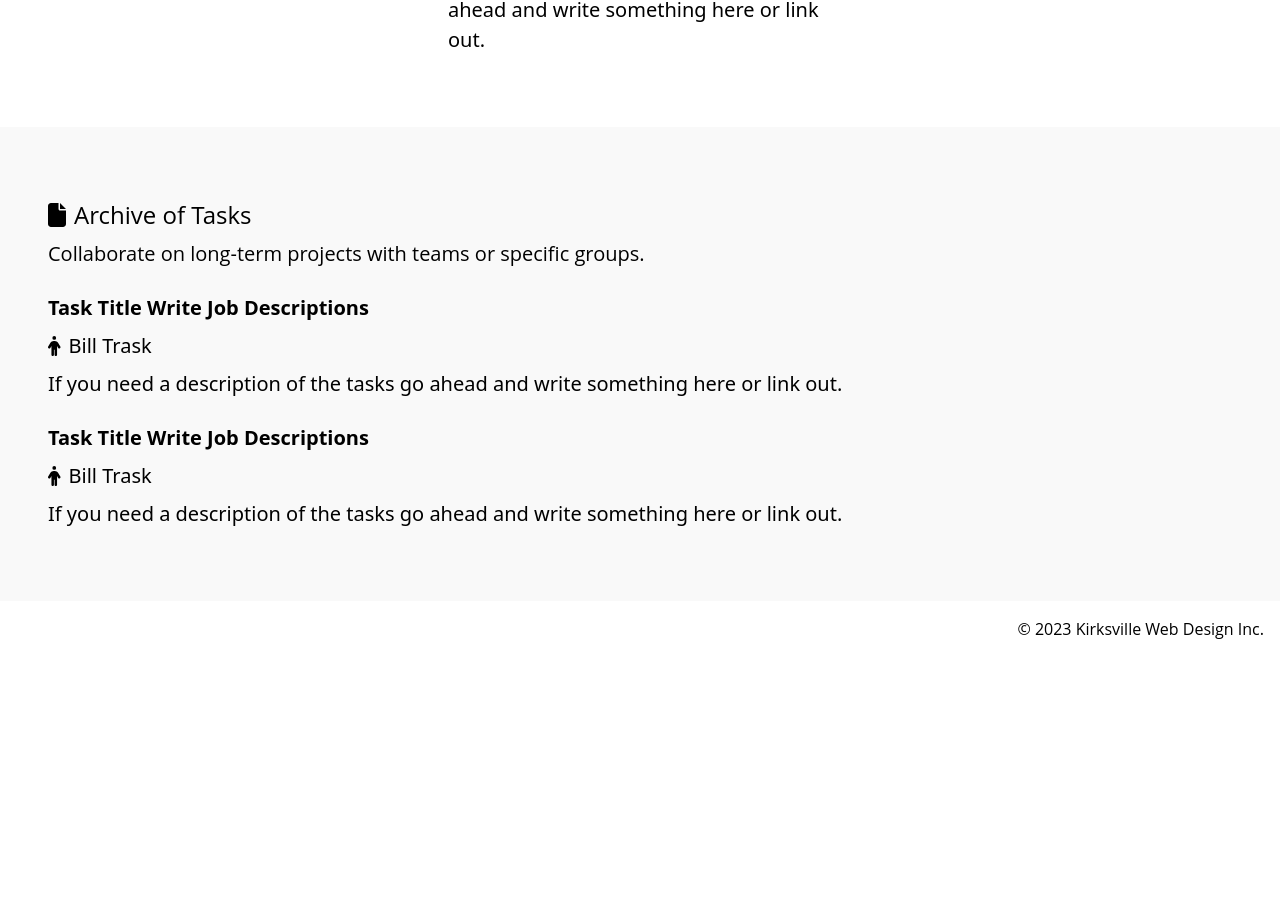
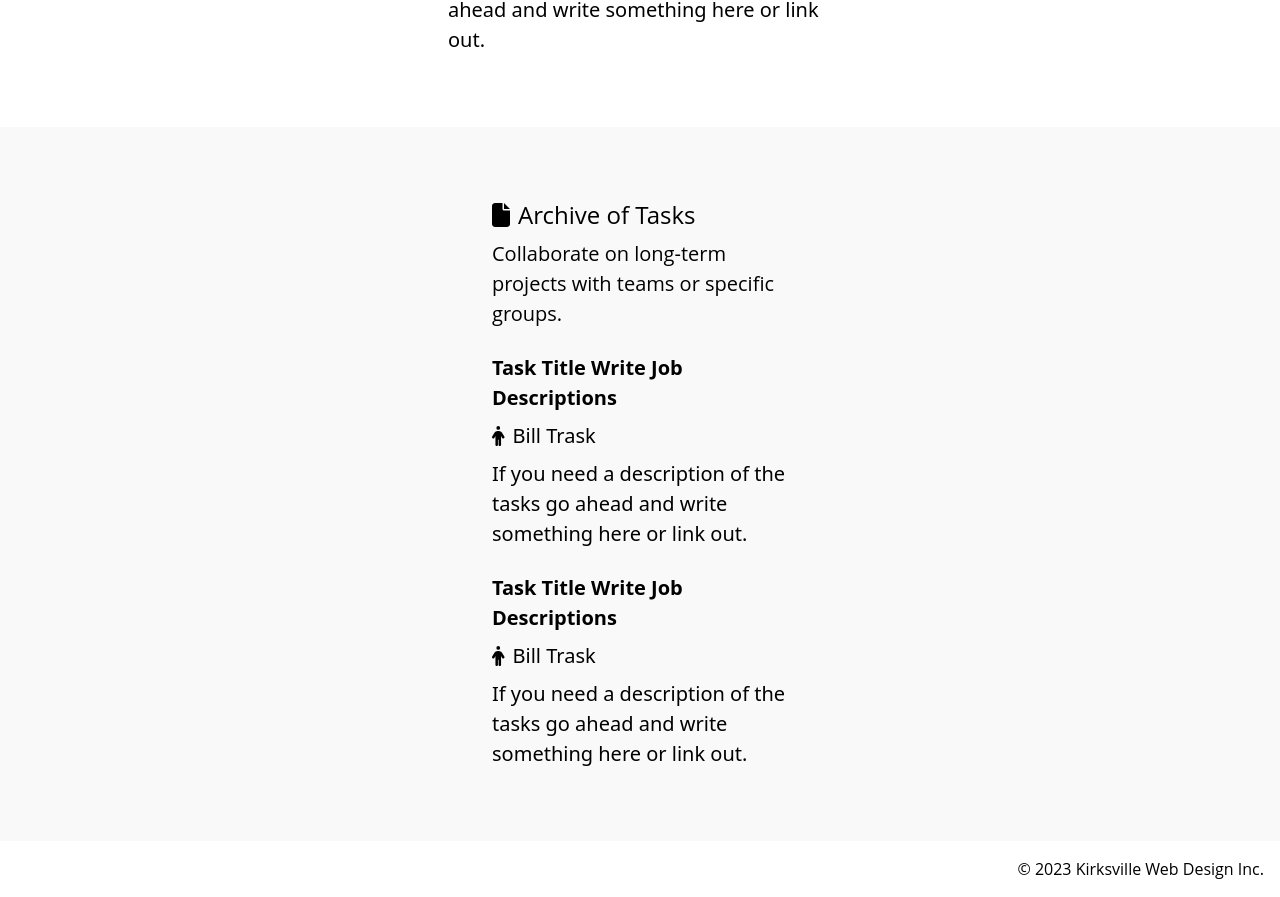
Before and after one commit to tailn804/nhakhoa-clone, a Vue app: page /tasks in a window 1280 px wide. Shown: the part 1019-1916 px from the top of the page. Before the commit the page ends 1676 px from the top, so only its background shows below. Built offline with nearby package versions, Linux system fonts and the light colour scheme.

Commit message:
fix bub UI part Archive of Tasks

```diff
--- a/src/pages/TasksPage.vue
+++ b/src/pages/TasksPage.vue
@@ -59,8 +59,8 @@
 
    </main>
 
-   <div class="sm:w-full mx-auto w-[392px]  flex flex-col justify-center items-center  bg-[#f9f9f9] ">
-            <div class=" w-full sm:mx-auto sm:px-12 py-[72px] sm:max-w-[1280px]">
+   <div class="sm:w-full mx-auto ]  flex flex-col justify-center items-center  bg-[#f9f9f9] ">
+            <div class=" w-[392px]  sm:mx-auto sm:px-12 py-[72px] sm:max-w-[1280px]">
                 <div class="text-2xl">
                     <font-awesome-icon class="mr-2 " :icon="['fas', 'file']" />
                     <span >Archive of Tasks</span>
```
